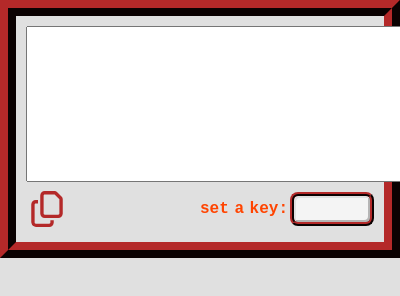
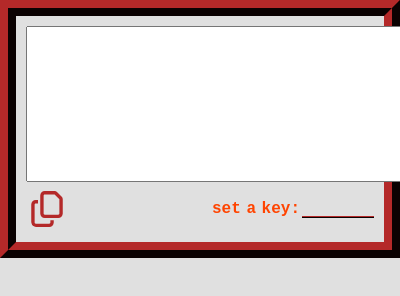
Before and after one commit to stembrino/clipboard-curl-cookie, a browser extension: page popup.html in a window 400 px wide. Shown: the top 296 px of the page. Drawn offline with Linux system fonts and the light colour scheme.

Commit message:
new input design

```diff
--- a/styles/popup.css
+++ b/styles/popup.css
@@ -14,7 +14,7 @@ body {
 
 button {
     border: none;
-    background-color: #e0e0e0;
+    background-color: inherit;
     color: #FFF;
     border-radius: 5px;
     margin-block: 5px;
@@ -27,12 +27,11 @@ button {
 }
 
 button:hover {
-    background-color: #dcdcdc;
     transform: translateY(-1px);
 }
 
 button:active {
-    background-color: #cea2a2;
+    background-color: #ff4400;
     transform: translateY(0);
 }
 
@@ -51,23 +50,21 @@ button#copy-btn {
 }
 
 .retro-input {
-    background-color: #f4f4f4;
-    font-size: 12px;
+    font-size: 14px;
     color: #333;
-    padding-inline: 4px;
-    padding-block: 6px;
+    padding-inline: 2px;
+    padding-block: 0px;
     width: 68px;
-    box-shadow: inset 2px 2px 0px #e0e0e0, inset -2px -2px 0px #b5b5b5;
     outline: none;
     transition: all 0.3s ease;
-    border: 4px solid #601616;
-    border-style: ridge;
-    border-radius: 8px;
+    border: none;
+    border-bottom: 2px solid #601616;
+    border-bottom-style: ridge;
+    background-color: inherit;
 }
 
 .retro-input:focus {
-    border-color: #ff6363;
-    box-shadow: inset 3px 3px 0px #ffe4e1, inset -3px -3px 0px #ffbaba;
+    border-bottom-color: #ff4400;
 }
 
 .option-panel__input-menu {
```
